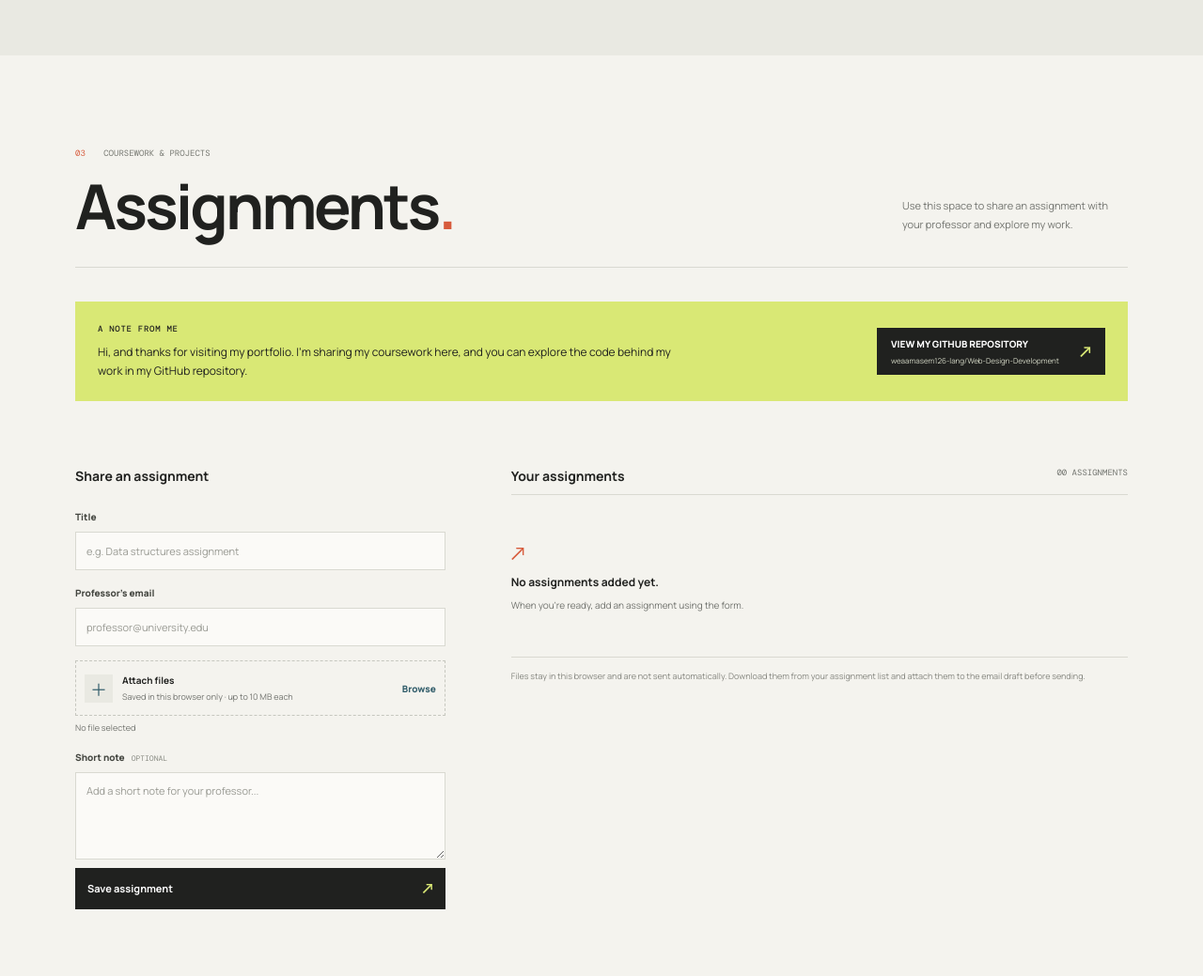
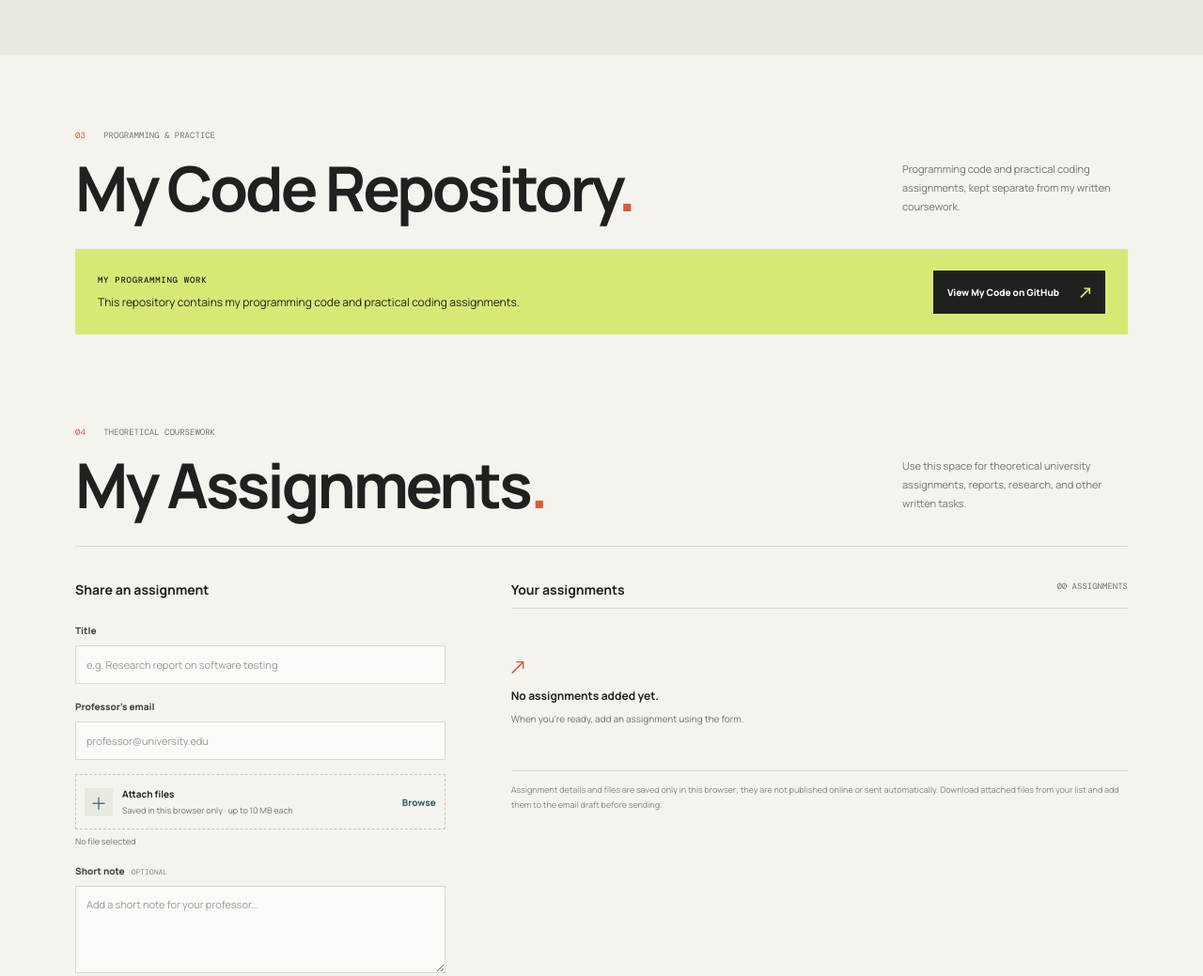
Before and after one commit to weaamasem126-lang/weaam-portfolio, a plain HTML site: page index.html in a window 1280 px wide. Shown: the part 1540-2579 px from the top of the page at 94% size. Drawn offline with nearby package versions, Linux system fonts and the light colour scheme.

Commit message:
Add files via upload

```diff
--- a/index.html
+++ b/index.html
@@ -22,6 +22,7 @@
 		<nav class="main-nav" aria-label="Main navigation">
 			<a href="#about">About</a>
 			<a href="#skills">Skills</a>
+			<a href="#code-repository">My Code</a>
 			<a href="#assignments">Assignments</a>
 		</nav>
 		<a class="header-contact" href="mailto:?subject=Hello%20Weaam">Say hello <span aria-hidden="true">↗</span></a>
@@ -78,34 +79,41 @@
 			</div>
 		</section>
 
+		<section class="repository-section page-width" id="code-repository"
+			aria-labelledby="code-repository-title">
+			<div class="assignment-heading">
+				<div>
+					<div class="section-label"><span>03</span> PROGRAMMING & PRACTICE</div>
+					<h2 id="code-repository-title">My Code Repository<span>.</span></h2>
+				</div>
+				<p>Programming code and practical coding assignments, kept separate from my written coursework.</p>
+			</div>
+			<div class="repo-callout">
+				<div>
+					<p class="repo-eyebrow">MY PROGRAMMING WORK</p>
+					<p>This repository contains my programming code and practical coding assignments.</p>
+				</div>
+				<a href="https://github.com/weaamasem126-lang/Web-Design-Development" target="_blank"
+					rel="noopener noreferrer">
+					<span>View My Code on GitHub</span><span aria-hidden="true">↗</span>
+				</a>
+			</div>
+		</section>
+
 		<section class="assignments-section page-width" id="assignments" aria-labelledby="assignments-title">
 			<div class="assignment-heading">
 				<div>
-					<div class="section-label"><span>03</span> COURSEWORK & PROJECTS</div>
-					<h2 id="assignments-title">Assignments<span>.</span></h2>
+					<div class="section-label"><span>04</span> THEORETICAL COURSEWORK</div>
+					<h2 id="assignments-title">My Assignments<span>.</span></h2>
 				</div>
-				<p>Use this space to share an assignment with your professor and explore my work.</p>
+				<p>Use this space for theoretical university assignments, reports, research, and other written tasks.</p>
 			</div>
 
 			<div class="assignment-layout">
-				<div class="repo-callout">
-					<div>
-						<p class="repo-eyebrow">A NOTE FROM ME</p>
-						<p>Hi, and thanks for visiting my portfolio. I’m sharing my coursework here, and you can explore
-							the code behind my work in my GitHub repository.</p>
-					</div>
-					<a href="https://github.com/weaamasem126-lang/Web-Design-Development.git" target="_blank"
-						rel="noopener noreferrer">
-						<span>VIEW MY GITHUB
-							REPOSITORY<small>weaamasem126-lang/Web-Design-Development</small></span><span
-							aria-hidden="true">↗</span>
-					</a>
-				</div>
-
 				<form class="assignment-form" id="assignment-form">
 					<h3>Share an assignment</h3>
 					<label for="project-title">Title</label>
-					<input id="project-title" name="title" type="text" placeholder="e.g. Data structures assignment"
+					<input id="project-title" name="title" type="text" placeholder="e.g. Research report on software testing"
 						required maxlength="80">
 					<label for="professor-email">Professor’s email</label>
 					<input id="professor-email" name="professorEmail" type="email"
@@ -136,8 +144,9 @@
 						<strong>No assignments added yet.</strong>
 						<span>When you’re ready, add an assignment using the form.</span>
 					</div>
-					<p class="hosting-note">Files stay in this browser and are not sent automatically. Download them
-						from your assignment list and attach them to the email draft before sending.</p>
+					<p class="hosting-note">Assignment details and files are saved only in this browser; they are not
+						published online or sent automatically. Download attached files from your list and add them to
+						the email draft before sending.</p>
 				</div>
 			</div>
 		</section>
@@ -239,7 +248,6 @@
 						'',
 						`Assignment: ${project.title}`,
 						project.note ? `Note: ${project.note}` : '',
-						`My GitHub repository: https://github.com/weaamasem126-lang/Web-Design-Development.git`,
 						fileNames.length ? `I’ll attach these file(s) before sending: ${fileNames.join(', ')}` : ''
 					].filter(Boolean).join('\n');
 					emailLink.className = 'project-open';
--- a/style.css
+++ b/style.css
@@ -359,6 +359,10 @@ a {
 	font-size: 16px;
 }
 
+.repository-section {
+	padding-block: 70px 0;
+}
+
 .assignments-section {
 	padding-block: 89px 98px;
 }
@@ -433,15 +437,6 @@ a {
 	color: #fff;
 	font-size: 10px;
 	font-weight: 800;
-}
-
-.repo-callout>a small {
-	display: block;
-	margin-top: 5px;
-	color: #d4d8c6;
-	font-size: 8px;
-	font-weight: 400;
-	overflow-wrap: anywhere;
 }
 
 .repo-callout>a span:last-child {
@@ -945,6 +940,10 @@ a {
 		padding-block: 62px 69px;
 	}
 
+	.repository-section {
+		padding-top: 52px;
+	}
+
 	.assignment-heading {
 		align-items: start;
 		flex-direction: column;
@@ -952,7 +951,7 @@ a {
 	}
 
 	.assignment-heading h2 {
-		font-size: 52px;
+		font-size: clamp(30px, 9vw, 52px);
 	}
 
 	.assignment-heading>p {
```
Also changed, not shown: code.html (+29 -21 lines).
